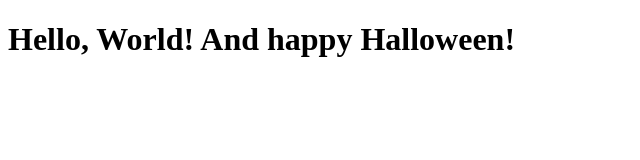
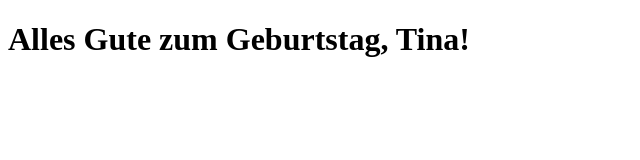
Before and after one commit to Ti-m/s3-test, a plain HTML site: page index.html in a window 1280 px wide. Shown: the whole page, without its empty margins (0-640 px from the left). Drawn offline with Linux system fonts and the light colour scheme.

Commit message:
bithday wishes

```diff
--- a/index.html
+++ b/index.html
@@ -4,6 +4,6 @@
     <title>Hello, World!</title>
 </head>
 <body>
-    <h1>Hello, World! And happy Halloween!</h1>
+    <h1>Alles Gute zum Geburtstag, Tina!</h1>
 </body>
 </html>
```
